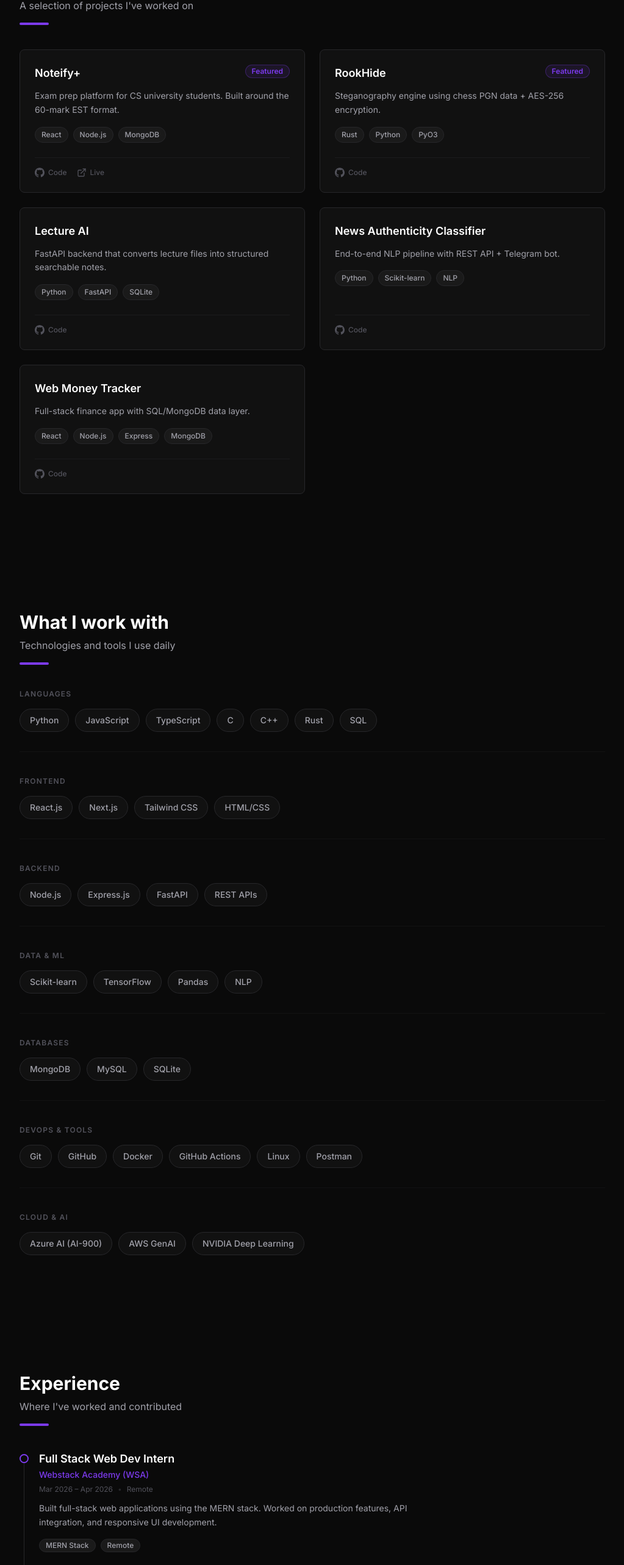
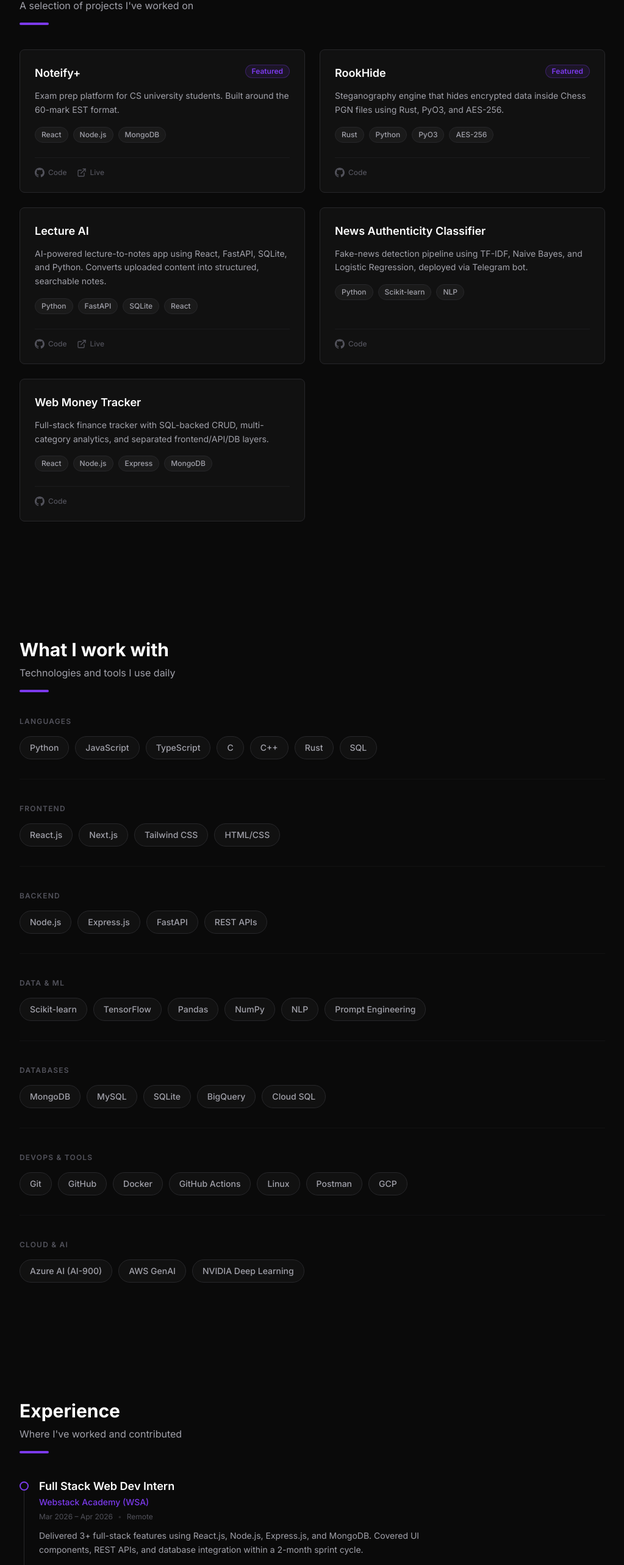
Before and after one commit to anuraggaur29/Anurag-Portfolio-MAIN, a Next.js app: page / in a window 1280 px wide. Shown: the part 1553-4119 px from the top of the page at 61% size, without its empty margins (128-1151 px from the left). Built offline with nearby package versions, Linux system fonts and the light colour scheme; no server answers.

Commit message:
chore: migrate and enhance data from old portfolio

```diff
--- a/src/data/experience.ts
+++ b/src/data/experience.ts
@@ -14,7 +14,7 @@
     period: "Mar 2026 – Apr 2026",
     location: "Remote",
     description:
-      "Built full-stack web applications using the MERN stack. Worked on production features, API integration, and responsive UI development.",
+      "Delivered 3+ full-stack features using React.js, Node.js, Express.js, and MongoDB. Covered UI components, REST APIs, and database integration within a 2-month sprint cycle.",
     tags: ["MERN Stack", "Remote"],
   },
   {
@@ -22,8 +22,24 @@
     organization: "Chandigarh University",
     period: "Jan 2025 – Present",
     description:
-      "Coordinating academic activities, liaising between students and faculty, and managing class communications for the CSE (AI/ML) batch.",
+      "Represented 60+ students across 3 consecutive semesters. Tracked issues, resolved conflicts, and liaised with faculty under competing deadlines.",
     tags: ["Leadership"],
+  },
+  {
+    role: "Member",
+    organization: "GFG Chapter, Chandigarh University",
+    period: "Apr 2025 – Feb 2026",
+    description:
+      "Contributed to peer learning and programming initiatives. Participated in problem-solving sessions as part of the campus body.",
+    tags: ["Community", "Problem Solving"],
+  },
+  {
+    role: "Member",
+    organization: "GDSC, Chandigarh University",
+    period: "Mar 2025 – Feb 2026",
+    description:
+      "Collaborated on developer community activities focusing on front-end development, C++, and project building.",
+    tags: ["Community", "Frontend"],
   },
   {
     role: "Co-author, IEEE Conference Paper",
--- a/src/data/projects.ts
+++ b/src/data/projects.ts
@@ -20,29 +20,30 @@
   {
     title: "RookHide",
     description:
-      "Steganography engine using chess PGN data + AES-256 encryption.",
-    tech: ["Rust", "Python", "PyO3"],
+      "Steganography engine that hides encrypted data inside Chess PGN files using Rust, PyO3, and AES-256.",
+    tech: ["Rust", "Python", "PyO3", "AES-256"],
     github: "https://github.com/anuraggaur29",
     featured: true,
   },
   {
     title: "Lecture AI",
     description:
-      "FastAPI backend that converts lecture files into structured searchable notes.",
-    tech: ["Python", "FastAPI", "SQLite"],
+      "AI-powered lecture-to-notes app using React, FastAPI, SQLite, and Python. Converts uploaded content into structured, searchable notes.",
+    tech: ["Python", "FastAPI", "SQLite", "React"],
     github: "https://github.com/anuraggaur29",
+    live: "https://lecturecapture-ai.netlify.app/",
   },
   {
     title: "News Authenticity Classifier",
     description:
-      "End-to-end NLP pipeline with REST API + Telegram bot.",
+      "Fake-news detection pipeline using TF-IDF, Naive Bayes, and Logistic Regression, deployed via Telegram bot.",
     tech: ["Python", "Scikit-learn", "NLP"],
     github: "https://github.com/anuraggaur29",
   },
   {
     title: "Web Money Tracker",
     description:
-      "Full-stack finance app with SQL/MongoDB data layer.",
+      "Full-stack finance tracker with SQL-backed CRUD, multi-category analytics, and separated frontend/API/DB layers.",
     tech: ["React", "Node.js", "Express", "MongoDB"],
     github: "https://github.com/anuraggaur29",
   },
--- a/src/data/skills.ts
+++ b/src/data/skills.ts
@@ -18,15 +18,15 @@
   },
   {
     category: "Data & ML",
-    items: ["Scikit-learn", "TensorFlow", "Pandas", "NLP"],
+    items: ["Scikit-learn", "TensorFlow", "Pandas", "NumPy", "NLP", "Prompt Engineering"],
   },
   {
     category: "Databases",
-    items: ["MongoDB", "MySQL", "SQLite"],
+    items: ["MongoDB", "MySQL", "SQLite", "BigQuery", "Cloud SQL"],
   },
   {
     category: "DevOps & Tools",
-    items: ["Git", "GitHub", "Docker", "GitHub Actions", "Linux", "Postman"],
+    items: ["Git", "GitHub", "Docker", "GitHub Actions", "Linux", "Postman", "GCP"],
   },
   {
     category: "Cloud & AI",
```
